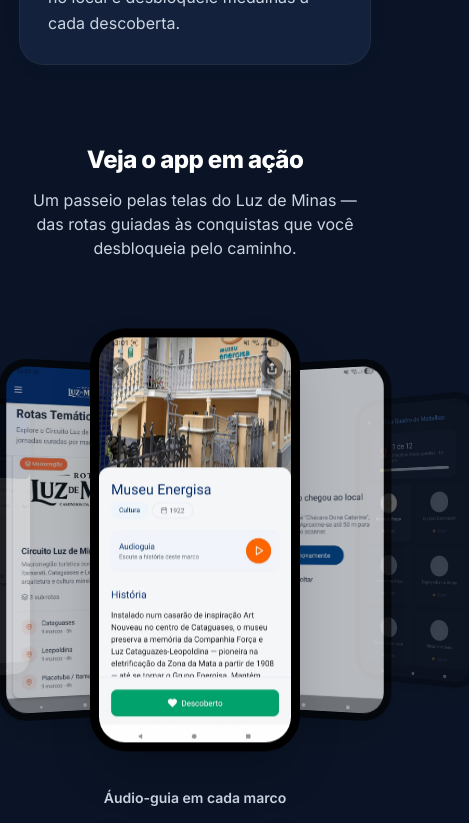
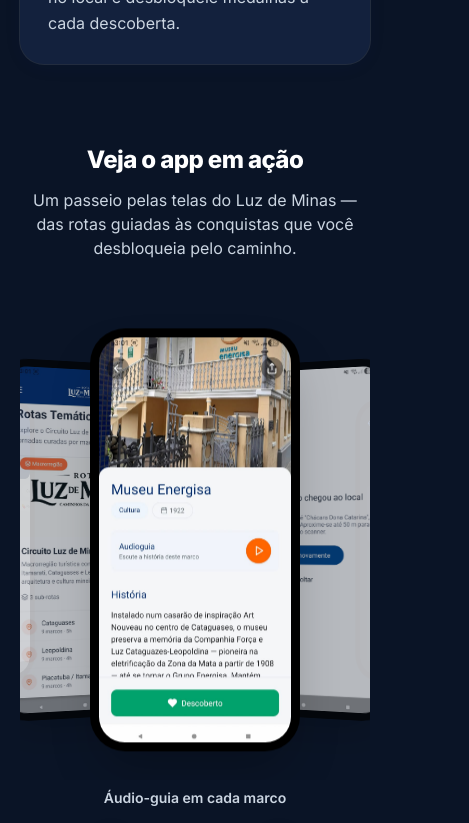
Before and after one commit to hdldev123/site-luzdeminas, a Next.js app: page / in a window 390 px wide. Shown: the part 2494-3317 px from the top of the page, 469 px wide, since content can reach past the window. Built offline with nearby package versions, Linux system fonts and the light colour scheme.

Commit message:
Fix: elimina rolagem horizontal no mobile (botao de menu sumindo)
- Carrossel: overflow-hidden no palco para recortar as asas laterais dos slides; - body: overflow-x hidden como trava global; atualiza docs

```diff
--- a/src/app/globals.css
+++ b/src/app/globals.css
@@ -14,6 +14,9 @@
 
 body {
   @apply bg-surface text-ink antialiased;
+  /* Trava de segurança: nenhum elemento decorativo gera rolagem horizontal
+     (mantém o header e o botão de menu sempre dentro da tela no mobile). */
+  overflow-x: hidden;
 }
 
 /* ---------------------------------------------------------------------------
--- a/src/components/Carousel.tsx
+++ b/src/components/Carousel.tsx
@@ -93,9 +93,10 @@
         if (e.key === "ArrowRight") go(1);
       }}
     >
-      {/* Palco 3D */}
+      {/* Palco 3D — overflow-hidden recorta as "asas" laterais e evita
+          rolagem horizontal em telas pequenas */}
       <div
-        className="relative mx-auto h-[480px] w-full max-w-3xl [perspective:1200px] sm:h-[540px]"
+        className="relative mx-auto h-[480px] w-full max-w-3xl overflow-hidden [perspective:1200px] sm:h-[540px]"
         aria-live="polite"
       >
         {SLIDES.map((slide, i) => {
```
Also changed, not shown: 1 other file (tests, documents, lock files or other folders).
